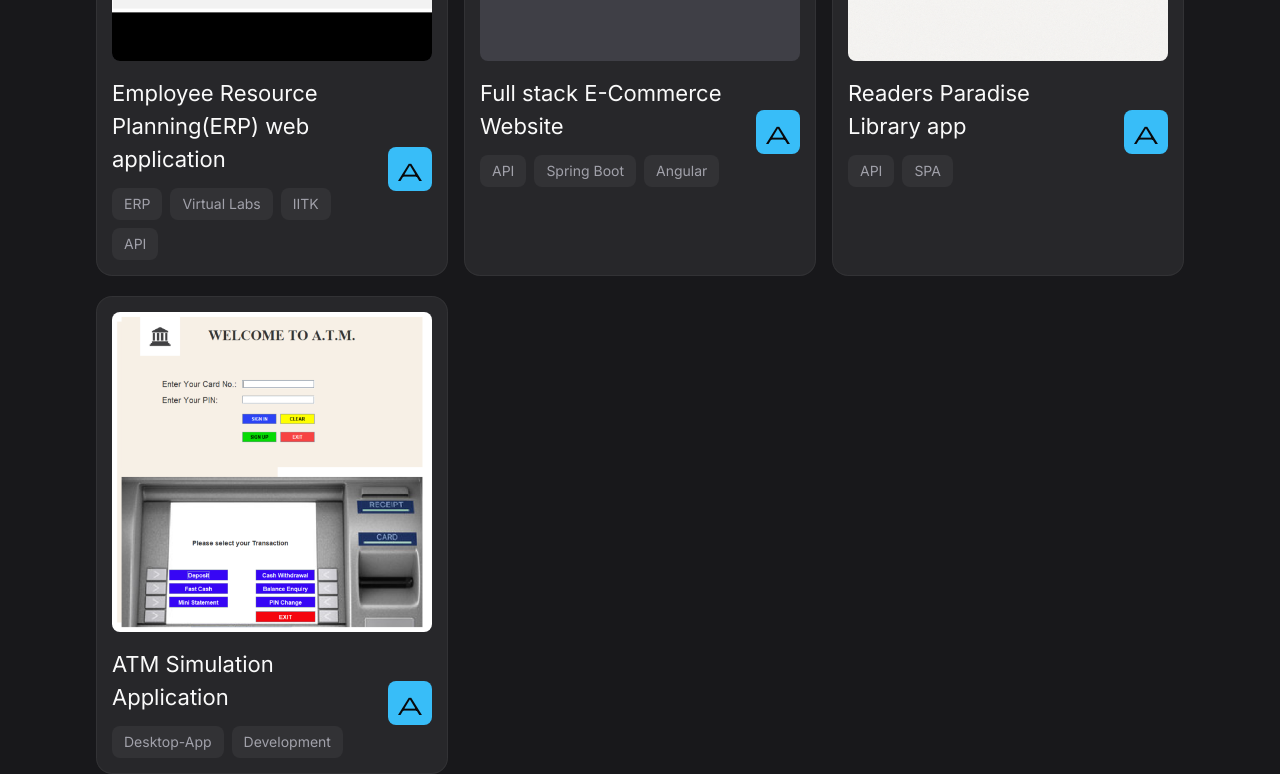
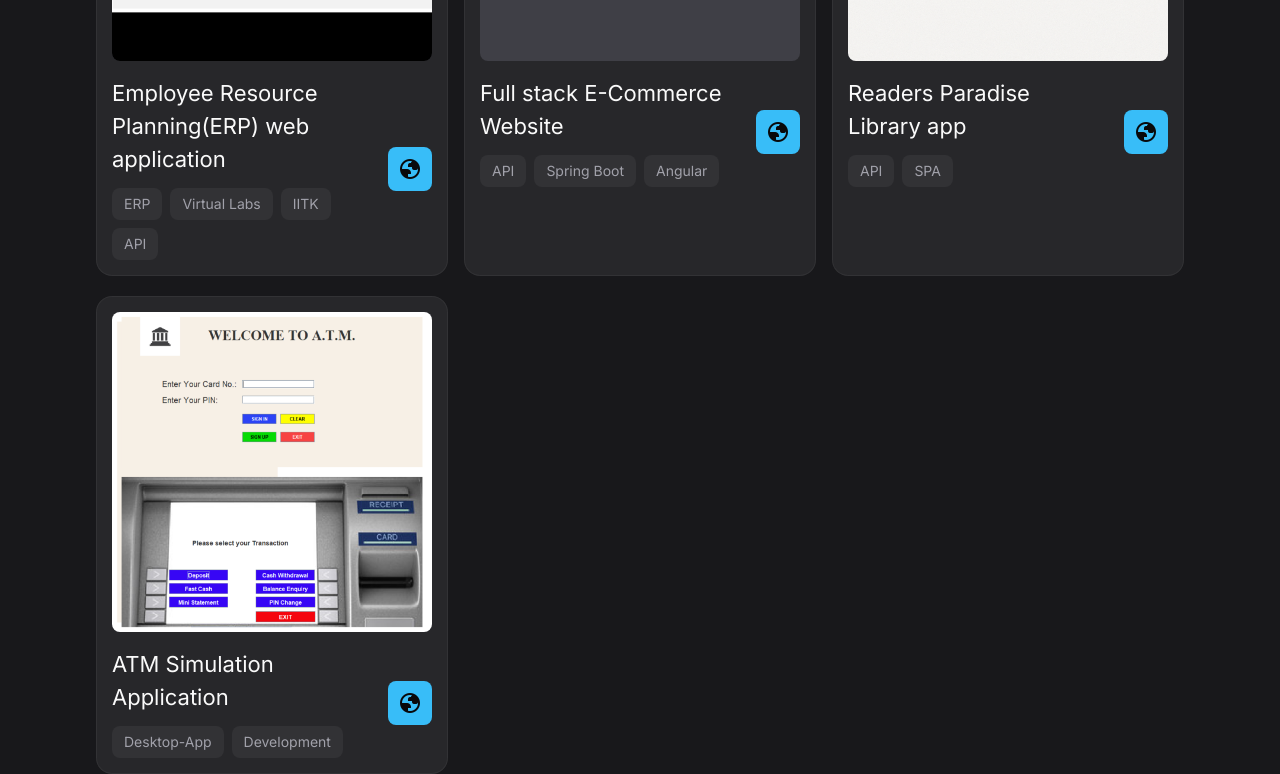
Before and after one commit to Utkarsh-2525/Portfolio, a React (Vite) app: page / in a window 1280 px wide. Shown: the part 2832-3606 px from the top of the page. Built offline with nearby package versions, Linux system fonts and the light colour scheme; a web font is replaced by a local one.

Commit message:
Work section updated

```diff
--- a/src/components/ProjectCard.tsx
+++ b/src/components/ProjectCard.tsx
@@ -36,7 +36,7 @@ const ProjectCard: React.FC<ProjectCardProps> = ({imgSrc, projectLink, tags, tit
                 </div>
                 <div className="w-11 h-11 rounded-lg grid place-items-center bg-sky-400 text-zinc-950 shrink-0">
                     <span className="material-symbols-rounded" aria-hidden='true'>
-                        arrow-outward
+                        globe
                     </span>
                 </div>
             </div>
```
